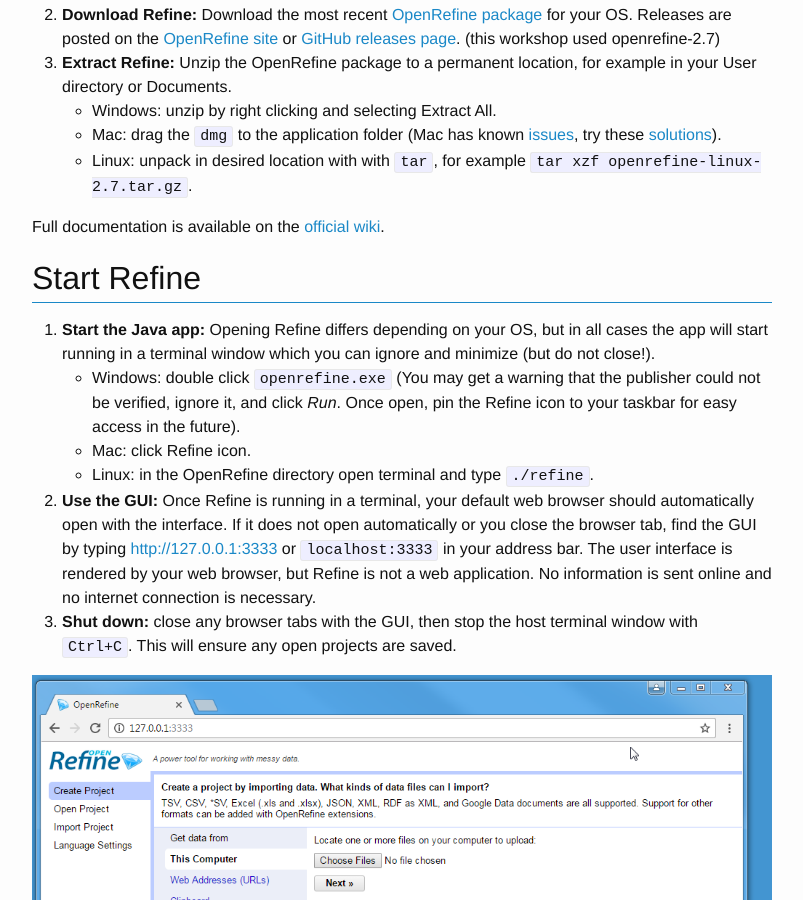
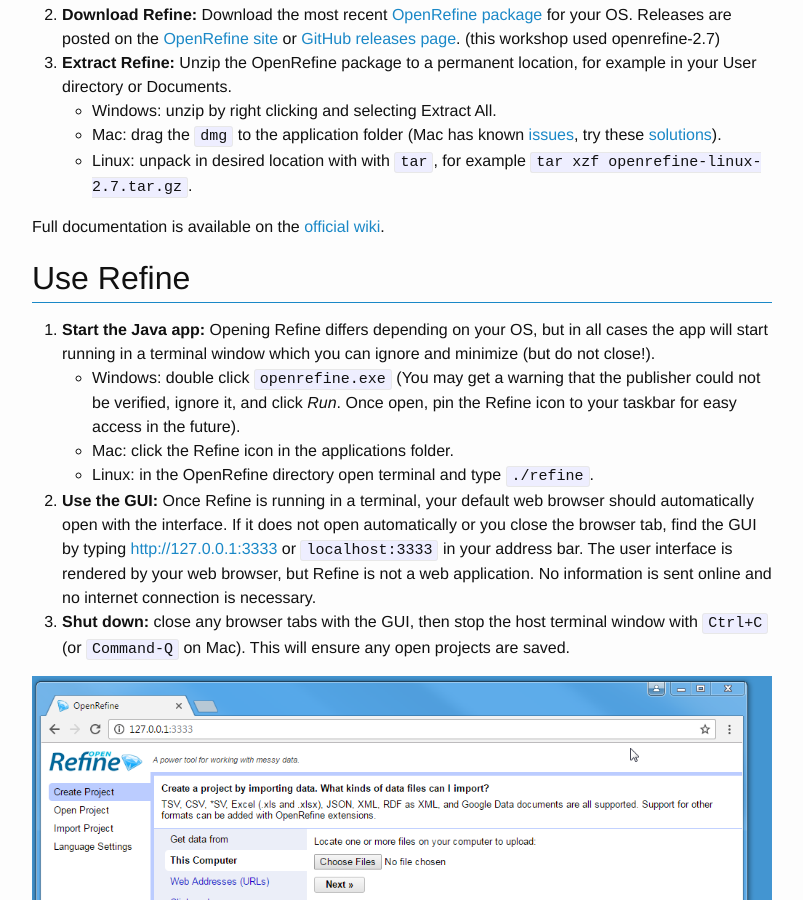
Before and after one commit to evanwill/clean-your-data, a Jekyll site: the page built from 3-start.md, in a window 1280 px wide and 900 px high, scrolled down 249 px. Shown: the whole window, without its empty margins (238-1041 px from the left). Built offline with Jekyll 4.4.1, drawn with Linux system fonts in a browser that asks for light colours.

Commit message:
update start

```diff
--- a/3-start.md
+++ b/3-start.md
@@ -15,13 +15,13 @@ nav: true
 
 Full documentation is available on the [official wiki](https://github.com/OpenRefine/OpenRefine/wiki/).
 
-# Start Refine
+# Use Refine
 
 1. **Start the Java app:** Opening Refine differs depending on your OS, but in all cases the app will start running in a terminal window which you can ignore and minimize (but do not close!).
     - Windows: double click `openrefine.exe` (You may get a warning that the publisher could not be verified, ignore it, and click *Run*. Once open, pin the Refine icon to your taskbar for easy access in the future).
-    - Mac: click Refine icon.
+    - Mac: click the Refine icon in the applications folder.
     - Linux: in the OpenRefine directory open terminal and type `./refine`.
 2. **Use the GUI:** Once Refine is running in a terminal, your default web browser should automatically open with the interface. If it does not open automatically or you close the browser tab, find the GUI by typing <http://127.0.0.1:3333> or `localhost:3333` in your address bar. The user interface is rendered by your web browser, but Refine is not a web application. No information is sent online and no internet connection is necessary.
-3. **Shut down:** close any browser tabs with the GUI, then stop the host terminal window with `Ctrl+C`. This will ensure any open projects are saved.
+3. **Shut down:** close any browser tabs with the GUI, then stop the host terminal window with `Ctrl+C` (or `Command-Q` on Mac). This will ensure any open projects are saved.
 
 ![OpenRefine terminal and GUI](images/openrefine.png)
```
